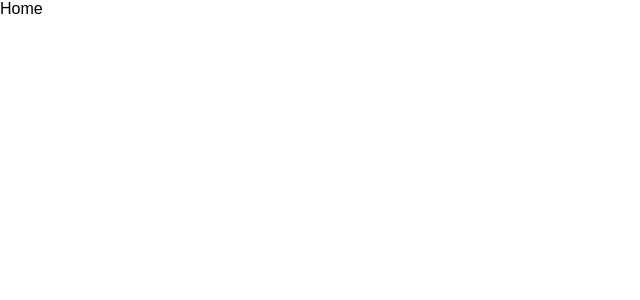
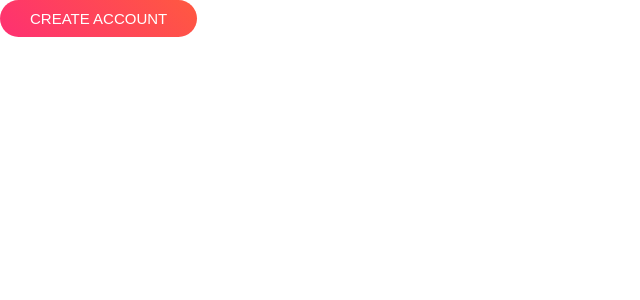
Before and after one commit to renatodamazio/tinder, a React (Create React App) app: page / in a window 1280 px wide. Shown: the top 300 px of the page, without its empty margins (0-640 px from the left). Built offline with nearby package versions, Linux system fonts and the light colour scheme.

Commit message:
Button component primary-button

```diff
--- a/src/pages/Home/Home.jsx
+++ b/src/pages/Home/Home.jsx
@@ -1,7 +1,13 @@
 import React from "react";
-
+import Button from "../UI/Buttons/Buttons";
 export const Home = () => {
-  return <div>Home</div>;
+  return (
+    <div>
+      <Button variant="primary-button">
+        Create Account
+      </Button>
+    </div>
+  );
 };
 
 export default Home;
--- /dev/null
+++ b/src/pages/UI/Buttons/Buttons.jsx
@@ -0,0 +1,19 @@
+import React from 'react'
+
+import { PrimaryButton } from './Buttons.styles';
+
+export const Buttons = (props) => {
+    switch(props.variant) {
+        case "primary-button":
+            return (<PrimaryButton {...props}>{props.children}</PrimaryButton>);
+        default:
+            return (<button>{props.children}</button>)
+    }
+}
+
+Buttons.propTypes = {
+    variant: "",
+    children: []
+}
+
+export default Buttons;
--- /dev/null
+++ b/src/pages/UI/Buttons/Buttons.styles.js
@@ -0,0 +1,15 @@
+import styled from "styled-components";
+
+export const PrimaryButton = styled.button`
+  color: #fff;
+  text-transform: uppercase;
+  font-size: 15px;
+  cursor: pointer;
+  padding: 10px 30px;
+  border-radius: 30px;
+  background: linear-gradient(45deg, #fe3072, #ff5940);
+
+  &:hover {
+    background:linear-gradient( 260deg, #fe3072, #ff5940);
+  }
+`;
```
Also changed, not shown: src/pages/Home/Home.styles.js (added).
